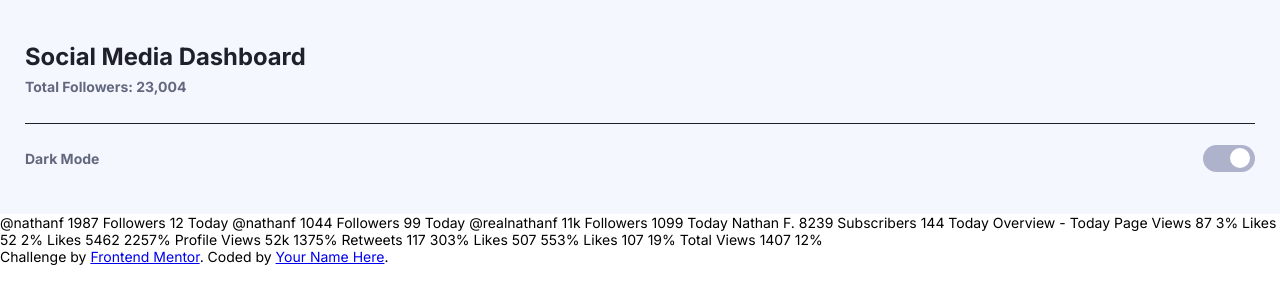
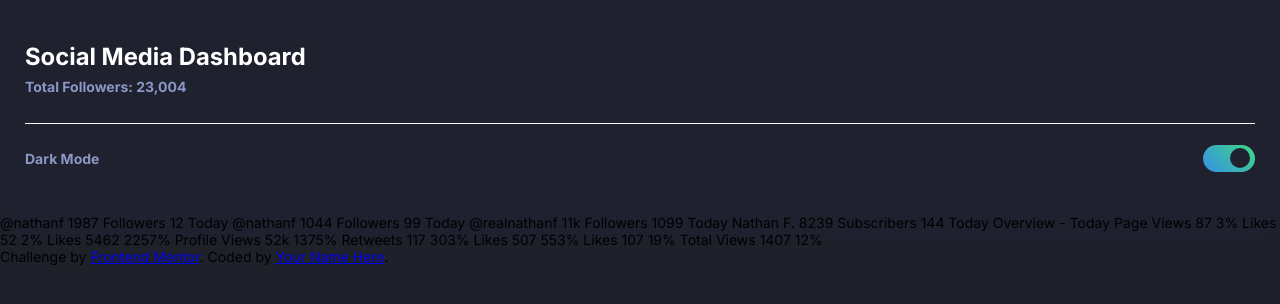
Before and after one commit to lukaszkus/social-media-dashboard, a website: page index.html in a window 1280 px wide. Both pictures are taken after a click on the label "Toggle". Drawn offline with Linux system fonts and the light colour scheme.

Commit message:
header update

```diff
--- a/js/script.js
+++ b/js/script.js
@@ -0,0 +1,9 @@
+const switchTheme = document.querySelector('input[name=theme]');
+
+switchTheme.addEventListener('change', function(){
+  if(this.checked){
+    document.documentElement.setAttribute('data-theme', 'dark');
+  }else {
+    document.documentElement.setAttribute('data-theme', 'light');
+  }
+});
--- a/scss/elements/_header.scss
+++ b/scss/elements/_header.scss
@@ -3,7 +3,7 @@
 .container {
   .header {
     .heading {
-      border-bottom: 1px solid var(--big-txt-color);
+      border-bottom: 0.071rem solid var(--big-txt-color);
       &__title {
         font-size: 1.7rem;
         font-weight: 700;
@@ -41,6 +41,9 @@
           float: right;
           border-radius: 100px;
           position: relative;
+          &:hover {
+            background: $color-toggle-dark;
+          }
         }
 
         label:after {
@@ -50,7 +53,7 @@
           left: 3px;
           width: 20px;
           height: 20px;
-          background: $color-light;
+          background: var(--top-bg-color);
           border-radius: 90px;
           transition: 0.3s;
         }
--- a/scss/main.scss
+++ b/scss/main.scss
@@ -3,28 +3,11 @@
 //import settings
 @import "./settings/fonts";
 @import "./settings/variables";
+@import "./settings/theme_colors";
 @import "./settings/mixins";
 
 //import elements
 @import "./elements/header";
-
-:root {
-  --top-bg-color: #{$color-very-pale};
-  --bg-color: #{$color-light};
-  --card-bg-color: #{$color-grayish-light};
-  --small-txt-color: #{$color-grayish-dark};
-  --big-txt-color: #{$color-very-dark};
-  --toggle: #{$color-toggle-light};
-}
-
-.dark {
-  --top-bg-color: #{$color-dark};
-  --bg-color: #{$color-very-dark};
-  --card-bg-color: #{$color-desaturated-dark};
-  --small-txt-color: #{$color-desaturated};
-  --big-txt-color: #{$color-light};
-  --toggle: #{$color-toggle-dark};
-}
 
 * {
   margin: 0;
@@ -35,23 +18,21 @@
 html {
   font-family: $font-main;
   font-size: 14px;
-
-  // $top-bg-color: $color-very-pale;
-  // $bg-color: $color-light;
-  // $card-bg-color: $color-grayish-light;
-  // $small-txt-color: $color-grayish-dark;
-  // $big-txt-color: $color-very-dark;
-  // $toggle: $color-toggle-light;
 }
 
-// html[data-theme="dark"] {
-//   $top-bg-color: $color-dark;
-//   $bg-color: $color-very-dark;
-//   $card-bg-color: $color-desaturated-dark;
-//   $small-txt-color: $color-desaturated;
-//   $big-txt-color: $color-light;
-//   $toggle: $color-toggle-dark;
-// }
+//   --top-bg-color: #{$color-very-pale};
+//   --bg-color: #{$color-light};
+//   --card-bg-color: #{$color-grayish-light};
+//   --small-txt-color: #{$color-grayish-dark};
+//   --big-txt-color: #{$color-very-dark};
+//   --toggle: #{$color-toggle-light};
+
+//   --top-bg-color: #{$color-dark};
+//   --bg-color: #{$color-very-dark};
+//   --card-bg-color: #{$color-desaturated-dark};
+//   --small-txt-color: #{$color-desaturated};
+//   --big-txt-color: #{$color-light};
+//   --toggle: #{$color-toggle-dark};
 
 body {
   background-color: var(--bg-color);
@@ -62,4 +43,16 @@ body {
   margin: 0 auto;
   padding: 0 25px;
   background-color: var(--top-bg-color);
+
+  &::before {
+    content: "";
+    position: absolute;
+    top: 0%;
+    bottom: 70%;
+    left: 0;
+    right: 0;
+    background-color: var(--top-bg-color);
+    border-radius: 0 0 2rem 2rem;
+    z-index: -1;
+  }
 }
--- /dev/null
+++ b/scss/settings/_theme_colors.scss
@@ -0,0 +1,17 @@
+html {
+  --top-bg-color: #{$color-very-pale};
+  --bg-color: #{$color-light};
+  --card-bg-color: #{$color-grayish-light};
+  --small-txt-color: #{$color-grayish-dark};
+  --big-txt-color: #{$color-very-dark};
+  --toggle: #{$color-toggle-light};
+}
+
+html[data-theme="dark"] {
+  --top-bg-color: #{$color-dark};
+  --bg-color: #{$color-very-dark};
+  --card-bg-color: #{$color-desaturated-dark};
+  --small-txt-color: #{$color-desaturated};
+  --big-txt-color: #{$color-light};
+  --toggle: #{$color-toggle-dark};
+}
--- a/scss/settings/_variables.scss
+++ b/scss/settings/_variables.scss
@@ -10,7 +10,11 @@ $gradient-instagram: linear-gradient(hsl(37, 97%, 70%), hsl(329, 70%, 58%));
 $color-youtube: hsl(348, 97%, 39%);
 
 //Dark theme colors
-$color-toggle-dark: linear-gradient(hsl(210, 78%, 56%), hsl(146, 68%, 55%));
+$color-toggle-dark: linear-gradient(
+  45deg,
+  hsl(210, 78%, 56%),
+  hsl(146, 68%, 55%)
+);
 
 $color-dark: hsl(232, 19%, 15%); //top bg
 $color-very-dark: hsl(230, 17%, 14%); //bg
```
Also changed, not shown: css/main.css, 1 other file.
